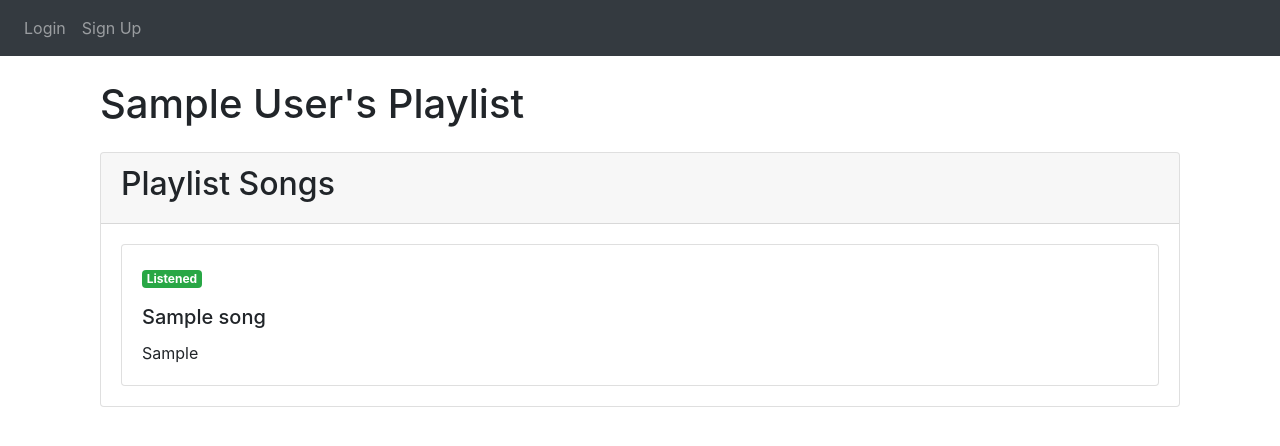
After one commit to Krizzuu/audiotekon, a Flask app: page /user_playlist/1 in a window 1280 px wide. The commit adds this page. Shown: the top 446 px of the page. Run offline with Flask 3, Linux system fonts and the light colour scheme; tables that the repository leaves empty hold one stand-in row (values such as "Sample post"); some libraries are stand-ins or nearby versions.

Commit message:
changed song-playlist-user structure to user-songs, added api call for a single track, added inspecting other people's playlist and marking as listened and song removal

```diff
--- a/website/api_service/__init__.py
+++ b/website/api_service/__init__.py
@@ -2,4 +2,5 @@ import os
 
 
 API_KEY = os.getenv("API_KEY")
-TRACK_BASE_URL = "http://api.musixmatch.com/ws/1.1/track.search?q="
+TRACK_SEARCH_BASE_URL = "http://api.musixmatch.com/ws/1.1/track.search?q="
+TRACK_GET_BASE_URL = "http://api.musixmatch.com/ws/1.1/track.get?commontrack_id="
--- /dev/null
+++ b/website/templates/user_playlist.html
@@ -0,0 +1,38 @@
+{% extends "base.html" %}
+
+{% block title %}
+{{ inspected_user.name }}'s Playlist
+{% endblock %}
+
+{% block content %}
+  <div class="container">
+    <h1 class="my-4">{{ inspected_user.name }}'s Playlist</h1>
+
+    <div class="card">
+      <div class="card-header">
+        <h2>Playlist Songs</h2>
+      </div>
+      <div class="card-body">
+        {% for user_song in inspected_user.songs %}
+          <div class="card">
+            <div class="card-body">
+                <p>
+                {% if user_song.listened %}
+                  <span class="badge badge-success">Listened</span>
+                {% else %}
+                  <span class="badge badge-secondary">Not Listened</span>
+                {% endif %}
+              </p>
+
+              <h5 class="card-title">{{ user_song.song.name }}</h5>
+              <p class="card-text">{{ user_song.song.artist }}</p>
+
+            </div>
+          </div>
+        {% else %}
+          <p>No songs in this playlist yet.</p>
+        {% endfor %}
+      </div>
+    </div>
+  </div>
+{% endblock %}
--- a/website/views.py
+++ b/website/views.py
@@ -1,7 +1,7 @@
-from flask import Blueprint, render_template, session, request, flash, redirect, url_for
+from flask import Blueprint, render_template, request, flash, redirect, url_for
 from flask_login import login_required, current_user
 
-from website import redis_client, db
+from website import redis_client, db, add_if_doesnt_exist
 
 views = Blueprint('views', __name__)
 
@@ -11,7 +11,7 @@ def home():
 
 @login_required
 @views.route("/library")
-def show_library():
+def library():
     return render_template('library.html', user=current_user)
 
 
@@ -22,35 +22,80 @@ def search():
 
     # Perform API search here, get the results
     from website.api_service.api_utils import get_tracks
+    import json
     search_results = get_tracks(query)
+    for track in search_results:
+        redis_client.set(track.track_id, json.dumps(track))
     # search_results = []
     # Render the search results
-    return render_template('search_songs.html', search_results=search_results)
+    return render_template('search.html', user=current_user, search_results=search_results)
 
 @login_required
 @views.route('/add_to_playlist', methods=['POST'])
 def add_to_playlist():
     # Get the song from the database
-    song_id = request.form['track_id']
-    name = request.form['name']
-    artist = request.form['artist']
-    has_lyrics = request.form['has_lyrics']
-    from website.models import Song
+    song_id = request.form['song_id']
+    if not song_id:
+        flash('No song provided', category='error')
+        redirect(url_for('views.library'))
+
+    add_if_doesnt_exist(song_id)
+
+    from website.models import Song, UserSongs
     song = Song.query.get(song_id)
 
-    if current_user.playlist is None:
-        # Create a new playlist for the user
-        from website.models import Playlist
-        current_user.playlist = Playlist(user_id=current_user.id)
-        db.session.add(current_user.playlist)
+    user_song = UserSongs.query.filter_by(user_id=current_user.id, song_id=song.id).first()
 
-    if not song and song_id:
-        new_song = Song(id=song_id, name=name, artist=artist, has_lyrics=int(has_lyrics)!=0)
-        db.session.add(new_song)
+    if user_song:
+        flash('Song is already in your playlist.', 'error')
+    else:
+        user_song = UserSongs(user_id=current_user.id, song_id=song.id)
+        db.session.add(user_song)
+        db.session.commit()
+        flash('Song added to playlist.', 'success')
+    return redirect(url_for('views.library'))
 
-    # Add the song to the user's playlist
-    current_user.playlist.songs.append(new_song)
+@views.route('/mark_as_listened', methods=['POST'])
+@login_required
+def mark_as_listened():
+    from website.models import Song, UserSongs
+    song_id = request.form.get('song_id')
+    song = Song.query.get(song_id)
+    user_song = UserSongs.query.filter_by(user_id=current_user.id, song_id=song.id).first()
+
+    if not user_song:
+        # The song is not in the user's playlist
+        flash('Song is not in your playlist.')
+        return redirect(url_for('home'))
+
+    # Mark the song as listened
+    user_song.listened = not user_song.listened
     db.session.commit()
+    return redirect(url_for('views.library'))
 
-    flash('Song added to playlist.', 'success')
-    return redirect(url_for('views.show_library'))
+@views.route('/remove_from_playlist', methods=['POST'])
+def remove_from_playlist():
+    from website.models import Song, UserSongs
+    song_id = request.form.get('song_id')
+    song = Song.query.get(song_id)
+    user_song = UserSongs.query.filter_by(user_id=current_user.id, song_id=song.id).first()
+
+    if not user_song:
+        # The song is not in the user's playlist
+        flash('Song is not in your playlist.')
+        return redirect(url_for('home'))
+
+    # Remove the song from the user's playlist
+    db.session.delete(user_song)
+    db.session.commit()
+    return redirect(url_for('views.library'))
+
+@views.route('/user_playlist/<int:user_id>')
+def user_playlist(user_id):
+    from website.models import User, UserSongs, Song
+    user = User.query.get(user_id)
+    if user:
+        user_songs = db.session.query(Song).join(UserSongs, UserSongs.song_id == Song.id).filter(UserSongs.user_id == user_id).all()
+        return render_template('user_playlist.html', inspected_user=user, songs=user_songs)
+    else:
+        return "User not found", 404
```
Also changed, not shown: website/__init__.py (+21 -1 lines), website/api_service/api_utils.py (+11 -2 lines), website/models.py (+11 -12 lines), website/templates/library.html (+21 -11 lines), website/templates/search.html (added, +36 -0 lines), website/templates/search_songs.html (deleted, +0 -32 lines).
